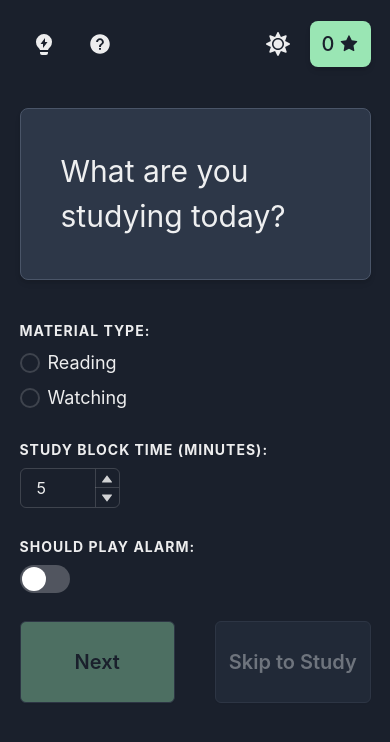
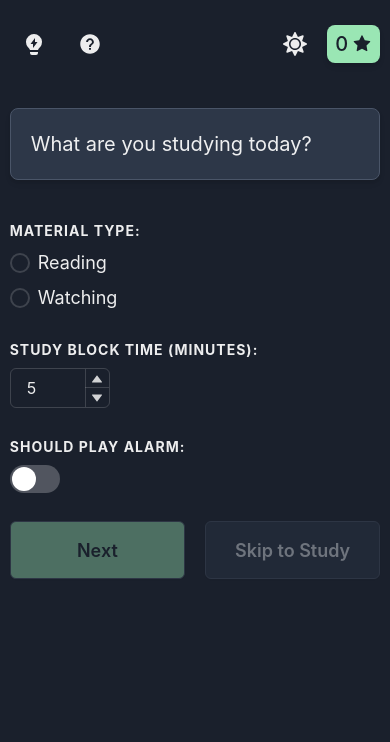
Before and after one commit to Philosocode/workflows, a React (Create React App) app: page / in a window 390 px wide. Shown: the top 742 px of the page. Built offline with nearby package versions, Linux system fonts and the light colour scheme; what react-mde, showdown would draw is missing.

Commit message:
Make mobile responsive

```diff
--- a/src/App.tsx
+++ b/src/App.tsx
@@ -7,7 +7,13 @@ import { ModalRoot } from "modal/components/modal-root.component";
 
 const App: React.FC = () => {
   return (
-    <Box as="main" maxW="800px" mx="auto" w="90vw" pb="16">
+    <Box
+      as="main"
+      maxW="800px"
+      mx="auto"
+      w="95vw"
+      pb={{ base: "12", md: "16" }}
+    >
       <Switch>
         <Route path="/" component={ConsumePage} />
       </Switch>
--- a/src/consume/components/expand-hooks-button.component.tsx
+++ b/src/consume/components/expand-hooks-button.component.tsx
@@ -24,14 +24,18 @@ export function ExpandHooksButton({ view }: IProps) {
       d="grid"
       placeItems="center"
       position="fixed"
-      bottom={10}
-      right={10}
-      p={4}
+      bottom={{ base: 5, md: 10 }}
+      right={{ base: 5, md: 10 }}
+      p={{ base: 3, md: 4 }}
       borderRadius="50%"
       shadow="xl"
       onClick={() => dispatch(toggleAllHooks())}
     >
-      <Icon as={AiOutlineExpand} boxSize={7} color={styles.color} />
+      <Icon
+        as={AiOutlineExpand}
+        boxSize={{ base: 5, md: 7 }}
+        color={styles.color}
+      />
     </Box>
   );
 }
--- a/src/consume/components/study-block-counter.component.tsx
+++ b/src/consume/components/study-block-counter.component.tsx
@@ -15,8 +15,8 @@ export function StudyBlockCounter() {
       bg={bg}
       color={color}
       d="flex"
-      px={3}
-      py={2}
+      px={{ base: 2, md: 3 }}
+      py={{ base: 1, md: 2 }}
       alignItems="center"
       rounded="lg"
       shadow="md"
--- a/src/consume/components/study-help.component.tsx
+++ b/src/consume/components/study-help.component.tsx
@@ -70,7 +70,11 @@ export function StudyHelp(props: IProps) {
     <>
       <Message>{getMessage()}</Message>
       <Center mb={10}>
-        <Image src={duckImage} alt="Rubber Duck" />
+        <Image
+          src={duckImage}
+          alt="Rubber Duck"
+          maxW={{ base: "40", md: "full" }}
+        />
       </Center>
       {isProgrammer === undefined ? (
         <CardButtonGrid>
--- a/src/consume/steps/study.component.tsx
+++ b/src/consume/steps/study.component.tsx
@@ -25,7 +25,9 @@ const notesText = (
 const hooksText = (
   <>
     <Box>Create hooks for abstract concepts and ideas.</Box>
+    <br />
     <Box>Think about the concept deeply.</Box>
+    <br />
     <Box>
       Keep creating hooks until you have a solid understanding of the concept.
     </Box>
--- a/src/hook/components/hook-list-item.component.tsx
+++ b/src/hook/components/hook-list-item.component.tsx
@@ -66,20 +66,20 @@ export function HookListItem({ hook }: IProps) {
           alignItems="center"
           justifyContent="space-between"
           onClick={handleToggle}
-          py={5}
-          px={10}
+          py={{ base: 3, md: 5 }}
+          px={{ base: 5, md: 10 }}
         >
           <Text>{hook.title}</Text>
           <Icon as={FaChevronDown} />
         </Box>
       )}
       {hook.isExpanded && (
-        <Box pb={10} px={10}>
+        <Box pb={{ base: 5, md: 10 }} px={{ base: 5, md: 10 }}>
           <Box
             className="header"
             cursor="pointer"
             onClick={handleToggle}
-            py={5}
+            py={{ base: 5, md: 5 }}
             w="100%"
             h="1rem"
           >
--- a/src/hook/components/hook-select-grid-item.component.tsx
+++ b/src/hook/components/hook-select-grid-item.component.tsx
@@ -16,10 +16,11 @@ export function HookSelectGridItem(props: IProps) {
         bg={styles.bg}
         cursor="pointer"
         h="100%"
-        py={3}
-        px={5}
+        py={{ base: 3, md: 3 }}
+        px={{ base: 3, md: 5 }}
         fontWeight="medium"
         rounded="md"
+        fontSize={{ base: "sm", md: "md" }}
         onClick={props.onClick}
         _hover={{ bg: styles.hoverBg, color: "white" }}
       >
--- a/src/hook/components/hook-select-grid.component.tsx
+++ b/src/hook/components/hook-select-grid.component.tsx
@@ -34,7 +34,7 @@ export function HookSelectGrid(props: IProps) {
         placeholder="Type to filter hooks..."
       />
 
-      <Grid mt={5} templateColumns="repeat(3, 1fr)" gap={5}>
+      <Grid mt={5} templateColumns={{ md: "repeat(3, 1fr)" }} gap={5}>
         {getFilteredHooks().length === 0 && (
           <Heading size="sm" fontWeight="medium">
             No hooks found.
--- a/src/message/components/message.component.tsx
+++ b/src/message/components/message.component.tsx
@@ -20,8 +20,8 @@ export function Message(props: IProps) {
         maxW="full"
         rounded="lg"
         shadow="md"
-        p={10}
-        fontSize="3xl"
+        p={{ base: 5, md: 10 }}
+        fontSize={{ base: "xl", sm: "2xl", md: "3xl" }}
       >
         {props.children}
       </Box>
--- a/src/shared/components/button/card-button-grid.component.tsx
+++ b/src/shared/components/button/card-button-grid.component.tsx
@@ -7,7 +7,7 @@ export function CardButtonGrid(props: IProps) {
   return (
     <Grid
       templateColumns="repeat(2, 1fr)"
-      columnGap={10}
+      columnGap={{ base: 5, md: 10 }}
       rowGap={5}
       {...props}
       w="full"
--- a/src/shared/components/button/card-button.component.tsx
+++ b/src/shared/components/button/card-button.component.tsx
@@ -1,4 +1,3 @@
-import { ButtonHTMLAttributes } from "react";
 import { IconType } from "react-icons";
 
 import { Button, ButtonProps, Icon, useColorModeValue } from "@chakra-ui/react";
@@ -13,8 +12,8 @@ export function CardButton(props: IProps) {
       border: "1px solid",
       d: "flex",
       alignItems: "center",
-      fontSize: "xl",
-      padding: 10,
+      fontSize: { base: "lg", md: "xl" },
+      p: { base: 7, md: 10 },
       position: "relative",
       shadow: "sm",
       variant: "unstyled",
--- a/src/timer/components/timer.component.tsx
+++ b/src/timer/components/timer.component.tsx
@@ -69,13 +69,21 @@ export function Timer(props: IProps) {
         shadow="md"
         rounded="md"
       >
-        <Box className="time" fontSize="7xl" fontWeight="light">
+        <Box
+          className="time"
+          fontSize={{ base: "6xl", md: "7xl" }}
+          fontWeight="light"
+        >
           {timeString}
         </Box>
 
         {counter > 0 && (
           <ButtonGroup mt={3} spacing={3}>
-            <Button onClick={() => setIsActive(!isActive)} type="button">
+            <Button
+              color={isActive ? "gray" : "green"}
+              onClick={() => setIsActive(!isActive)}
+              type="button"
+            >
               {isActive ? "Pause" : "Start"}
             </Button>
             <Button color="gray" onClick={props.goToMenu}>
```
